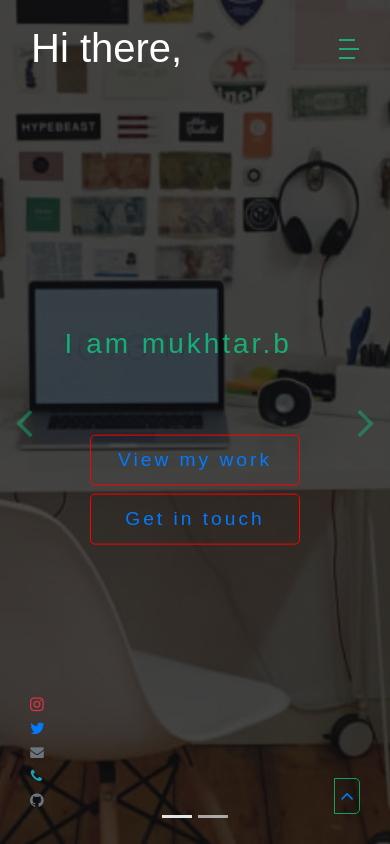
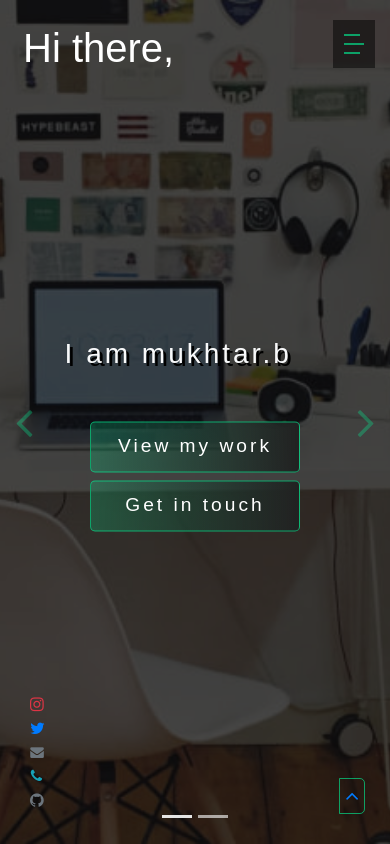
Before and after one commit to mukhtarB/my_website, a plain HTML site: page index.html in a window 390 px wide. Shown: the top 844 px of the page. Drawn offline with Linux system fonts and the light colour scheme.

Commit message:
testing colors
testing out colors

```diff
--- a/css/style.css
+++ b/css/style.css
@@ -37,7 +37,7 @@ html{
 #top{
 	position:fixed;
 	bottom:30px;
-	right:30px;
+	right:25px;
 	padding:5px;
 	cursor:pointer;
 	z-index:1;
@@ -58,7 +58,7 @@ html{
 	right:15px;
 	z-index:20;
 	cursor:pointer;
-	z-index:2;
+	/* z-index:5; */
 }
 #hamburger{
 	width:20px;
@@ -103,6 +103,21 @@ html{
 	left:0px;
 	top:0px;
 }
+.nav-link{
+	background: rgba(0, 0, 0, 0.5);
+	padding:0.2rem 0.7rem;
+}
+.dropdown-menu{
+	background-color:#333;
+	border:1px solid rgba(0, 250, 154, 0.6);
+}
+.dropdown-item{
+	color:rgba(0, 250, 154, 0.6);
+}
+.dropdown-item:hover{
+	background:#333;
+	color:#fff;
+}
 .text-content{
 	padding: 15px 30px;
 	width: 100%;
@@ -113,14 +128,26 @@ html{
 	letter-spacing: 3px;
 	font-size: 1.2rem;
 }
+.carousel-item h3{
+	font-size:3.0rem;
+	text-shadow:3px 3px #000;
+}
 .display a{
 	text-align:center;
-	border:1px solid red;
+	border:1px solid rgba(0, 250, 154, 0.6);
 	border-radius:5px;
 	padding:10px;
 	letter-spacing:unset;
 	text-decoration:none;
+	color:#fff;
+	background-image:linear-gradient(to right, rgba(0, 250, 154, 0.2), #222);
 }
+.display a:hover{
+	background-color:rgba(0, 250, 154, 0.6);
+	background-image:linear-gradient(to right, rgba(0, 250, 154, 0.2), rgba(0, 250, 154, 0.2));
+
+}
+
 /* /home section */
 
 /* ====== about Section ====== */
@@ -350,10 +377,14 @@ html{
 	display:flex;
 	justify-content:space-around;
 	align-items:center;
+	text-align: center;
 }
 #contact ul li{
 	width:100%;
 	height:auto;
+}
+#contact ul li a{
+	font-size:0.7em;
 }
 /* /contact page */
 
@@ -361,15 +392,16 @@ html{
 /* ====== Media Queries ====== */
 
 @media screen and (max-width: 1100px){
+	.carousel-item h3{
+		font-size:2.5rem;
+	}
 	#holder-box{
 		width:100%;
 	}
 	#contact ul{
 		flex-wrap: wrap;
-		text-align: center;
+
 	}
-}
-@media screen and (max-width: 1100px){
 	#containertop{
 		overflow:hidden;
 	}
@@ -383,6 +415,9 @@ html{
 	.carousel-item{
 		height:75px;
 	}
+	.carousel-item h3{
+		font-size:1.75rem;
+	}
 	.hx{
 		padding-top:15px;
 	}
--- a/index.html
+++ b/index.html
@@ -70,14 +70,14 @@
 					</ul>
 
 
-					<h1 class = "text-white pt-4 pl-3">Hi there,</h1>
+					<h1 class = "text-white pt-4 pl-2">Hi there,</h1>
 
 					<!-- ---- Content ---- -->
 					<div class = "text-content">
 						<!-- slideshow -->
 						<div id = "myCarousel" class = "carousel slide carousel-slide" data-ride = "carousel">
 
-							<div class = "carousel-inner mb-2">
+							<div class = "carousel-inner text-light mb-2">
 								<div class = "carousel-item active text-center" data-interval = "3000">
 									<h3 class = "hx">I am mukhtar.b</h3>
 								</div>
@@ -94,7 +94,7 @@
 
 						</div>
 
-						<p class = "text-center mt-5 display">
+						<p class = "text-center mt-4 display">
 							<a href = "#portfolio" class = "mb-2">View my work</a>
 							<a href = "#contact" class = "mb-2">Get in touch</a>
 						</p>
@@ -116,8 +116,8 @@
 
 
 			<!-- about section -->
-			<div class = "container-fluid section  p-sm-5 px-md-3" id = "about">
-				<div id = "holder-box" class = "row mt-5 px-lg-5">
+			<div class = "container-fluid section p-sm-5 pt-5 px-md-3" id = "about">
+				<div id = "holder-box" class = "row px-lg-5">
 					<div class = "col-md-5">
 						<div id = "image-box">
 							<img src="images/a.jpg" alt = "Image of ABDULRAZAQ Mukhtar.B" title = "Mukhtar.B" width="100%" />
```
